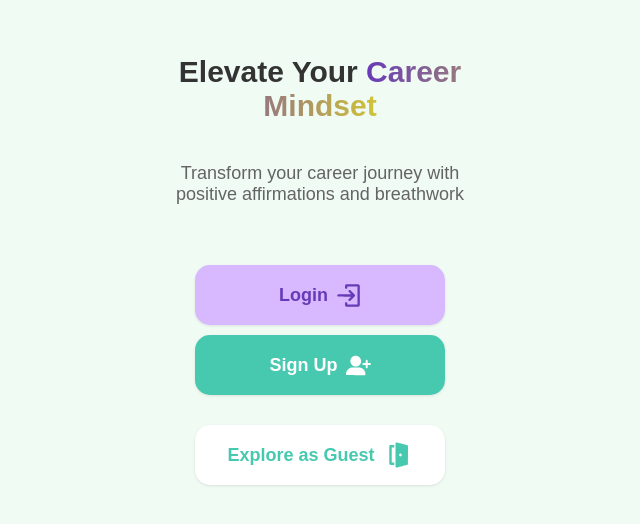
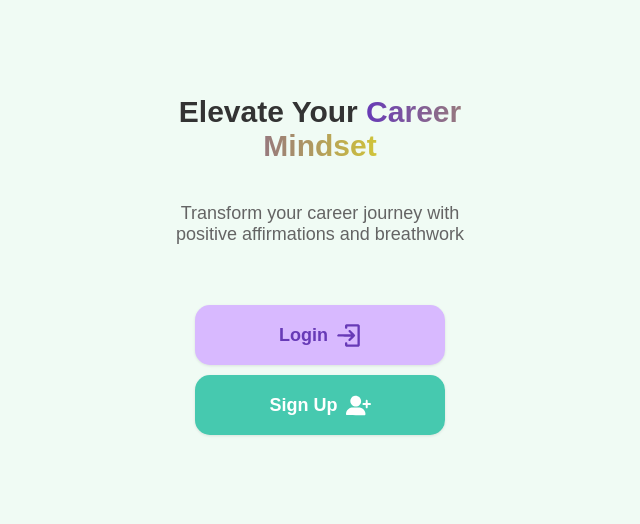
Before and after one commit to MarionYonyon/affirmationspower, a React (Create React App) app: page /login in a window 1280 px wide. Shown: the part 142-666 px from the top of the page, without its empty margins (320-960 px from the left). Built offline with nearby package versions, Linux system fonts and the light colour scheme; no server answers.

Commit message:
removing guest login

```diff
--- a/src/components/LoginPage.js
+++ b/src/components/LoginPage.js
@@ -3,7 +3,6 @@ import React from "react";
 import "../styles/LoginPage.css";
 import "../styles/Buttons.css";
 import LoginAccessButton from "./LoginAccessButton";
-import LoginGuest from "./LoginGuest";
 import Signup from "./SignupAccessButton";
 import useAuthState from "../hooks/useAuthState";
 import { useNavigate } from "react-router-dom";
@@ -25,7 +24,6 @@ const LoginPage = () => {
       <div className="login-container2">
         <LoginAccessButton />
         <Signup />
-        <LoginGuest />
       </div>
     </div>
   );
```
